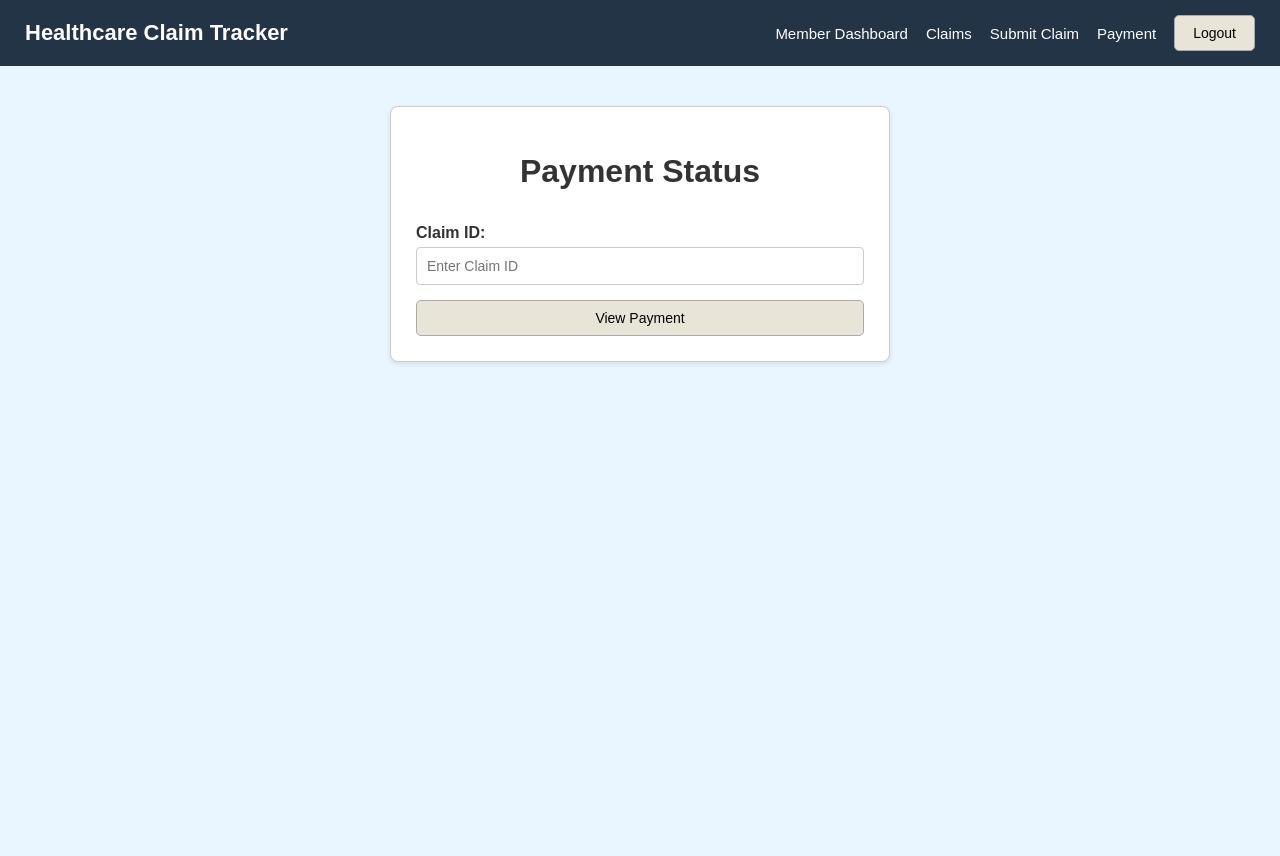
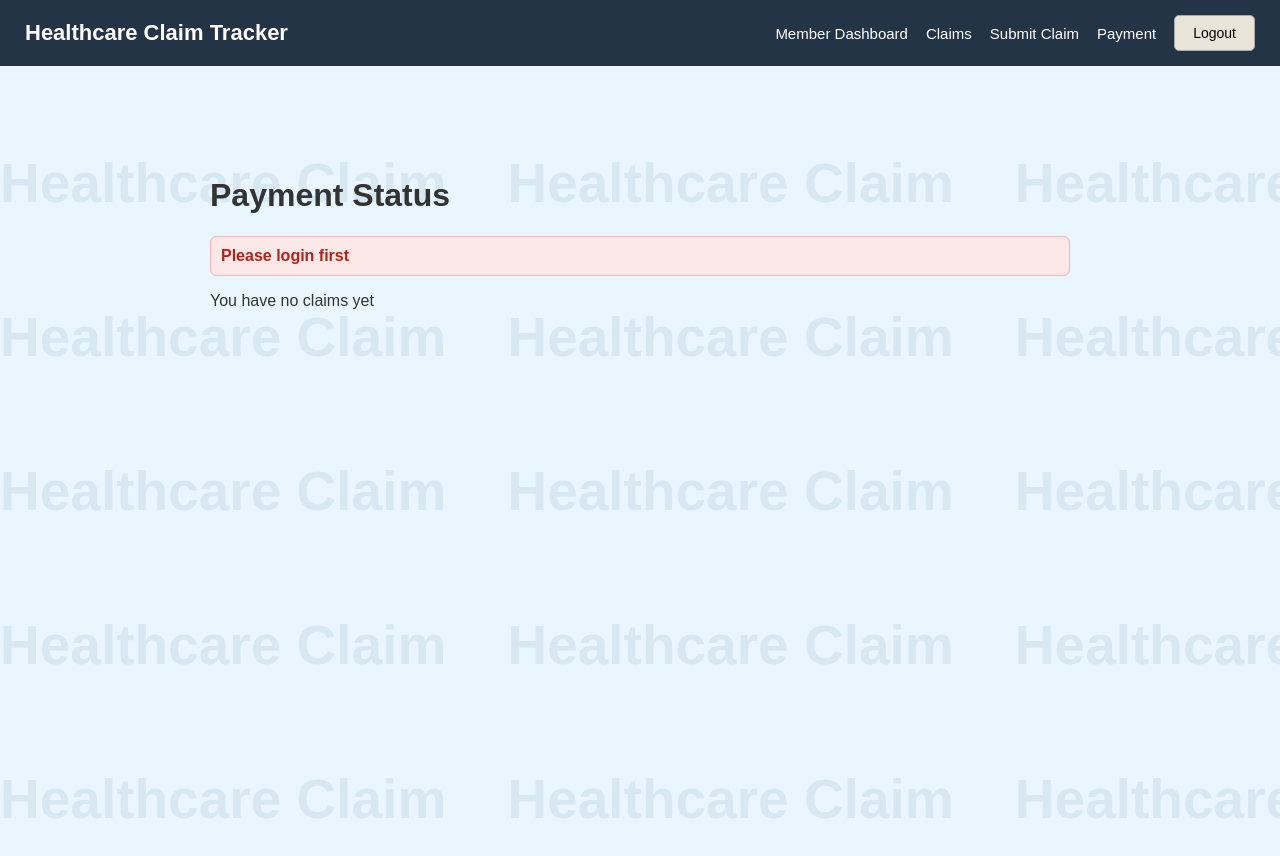
Before and after one commit to MeeraDiraviyam4/Unit2-Healthcare-claim-tracker, a React app in the folder frontend/: page /payment in a window 1280 px wide. Shown: the top 856 px of the page. Before the commit the page ends 800 px from the top, so only its background shows below. Built offline with nearby package versions, Linux system fonts and the light colour scheme; the HTML template or start-up script is replaced by a standard one.

Commit message:
Improved the payment page

```diff
--- a/frontend/src/pages/Payment.jsx
+++ b/frontend/src/pages/Payment.jsx
@@ -1,26 +1,55 @@
-import { useState } from "react";
+import { useEffect, useState } from "react";
 import Navbar from "../components/Navbar";
 //import PaymentCard from "../components/PaymentCard";
-import { getPayment } from "../services/api";
+import { getClaimsByUser, getPayment } from "../services/api";
 
 function Payment() {
 
-    const [claimId, setClaimId] = useState("");
-    const [payment, setPayment] = useState(null);
+    const [claims, setClaims] = useState([]);
+    const [payments, setPayments] = useState({});
+    const [loading, setLoading] = useState(true);
+    const [message, setMessage] = useState("");
 
-    async function handlesearch(event) {
+    useEffect(() => {
+        loadPaymentInformation();
+    }, []);
 
-        event.preventDefault();
+    async function loadPaymentInformation() {
 
         try {
+           // get the loggedin user
+            const user = JSON.parse(localStorage.getItem("user"));
 
-            const data = await getPayment(claimId);
+            if (!user) {
+                setMessage("Please login first");
+                return;
+            }
 
-            setPayment(data);
+            //get only the loggedin user's claims
+            const userClaims = await getClaimsByUser(user.id);
+            setClaims(userClaims);
+
+            //get payment information for each claim
+            const paymentData = {};
+
+            for (const claim of userClaims) {
+
+                try{
+                    const payment = await getPayment(claim.id);
+                       paymentData[claim.id] = payment;
 
                 } catch (error) {
+                    paymentData[claim.id] = null;
+                }
+            }
 
-            alert("Could not find payment information.");
+            setPayments(paymentData);
+
+        } catch (error) {
+            setMessage("could not load payment information");
+
+        } finally {
+            setLoading(false);
         }
     }
 
@@ -29,51 +58,62 @@ function Payment() {
 
             <Navbar />
 
-            <div className="form-container">
+            <main className="app-page">
+
+            <div className="page-container">
 
                 <h1>Payment Status</h1>
 
-                <form onSubmit={handlesearch}>
+                {message && ( <p className="error-message"> {message} </p> )}
 
-                    <label>Claim ID:</label>
+                {loading && (
+                    <p>Loading payment information...</p>
+                )}
 
-                    <input
-                      type="number"
-                      value={claimId}
-                      onChange={(event) => setClaimId(event.target.value)}
-                      placeholder="Enter Claim ID"
-                      required
-                      />
+                {!loading && claims.length === 0 && (
+                    <p>You have no claims yet</p>
+                )}
 
-                      <button type="submit">
-                        View Payment
-                      </button>
+                {!loading && claims.map((claim) => {
+                    const payment = payments[claim.id];
 
-                </form>
+                    return (
+                        <div className="payment-card" key={claim.id}>
 
-                {payment && (
+                            <h2>Claim #{claim.id}</h2>
 
-                    <div className="payment-card">
-                        <h2> Payment Information </h2>
-
-                        <p> <strong>Payment ID:</strong>{" "}
-                            {payment.id}
+                            <p> <strong>Provider:</strong>{" "}
+                                {claim.providerName}
                             </p>
 
-                        <p> <strong>Status:</strong>{" "}
-                            {payment.paymentStatus}
+                            <p> <strong>Claim Amount:</strong>{" "}
+                                {claim.amount}
+                            </p>
+
+                            <p> <strong>Claim Status:</strong>{" "}
+                                {claim.status?.toUpperCase()}
+                            </p>
+
+                            <p> <strong>Payment Status:</strong>{" "}
+                                {payment
+                                    ? payment.paymentStatus
+                                    : claim.status?.toUpperCase() === "APPROVED"
+                                        ? "Payment not yet created"
+                                        : "No payment"
+                                }
                             </p>
 
                             <p> <strong>Payment Date:</strong>{" "}
-                            {payment.paymentDate
+                                 {payment?.paymentDate
                                     ? payment.paymentDate
                                      : "Not yet Paid"
                                   }
                             </p>
                         </div>
-                )}
+                    );
+                })}
             </div>
-
+            </main>
         </div>
     );
 
```
Lines whose indentation alone changed are shown as unchanged.
